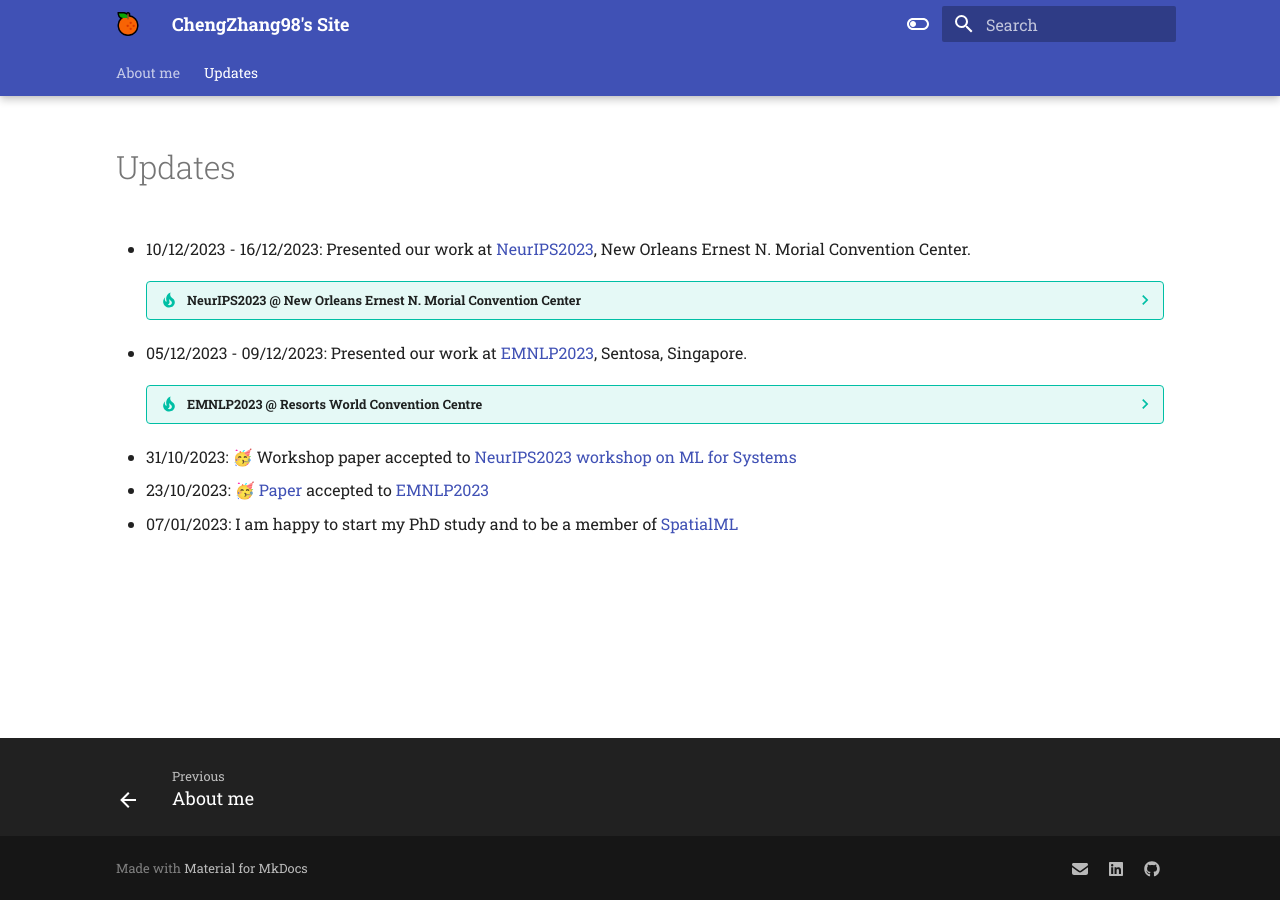
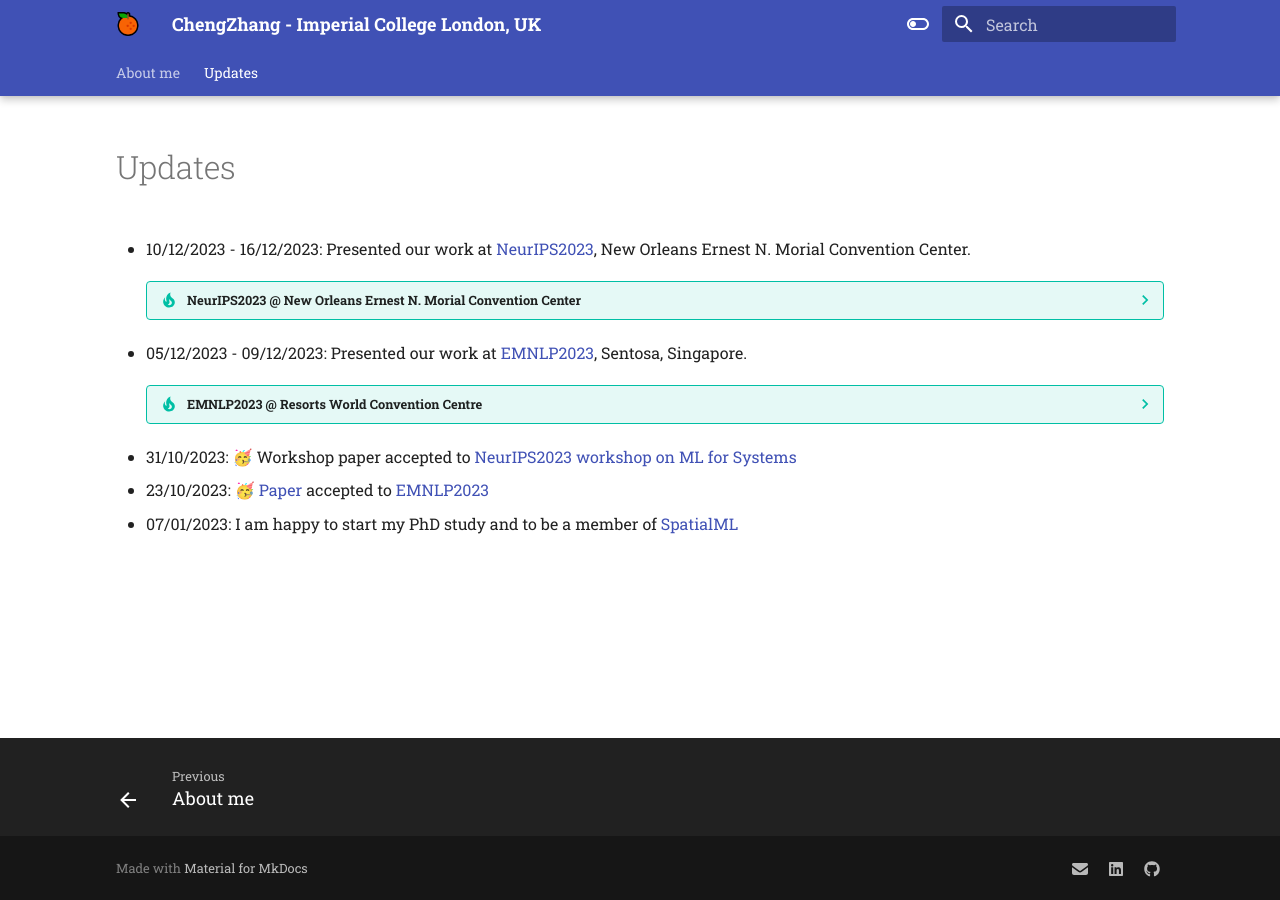
Before and after one commit to ChengZhang-98/blog, an MkDocs documentation site: the page built from docs/Updates/index.md, in a window 1280 px wide. Built offline with MkDocs 1.6.1 and Material for MkDocs 9.7.7, drawn with Linux system fonts in a browser that asks for light colours.

Commit message:
update site name

```diff
--- a/mkdocs.yml
+++ b/mkdocs.yml
@@ -1,4 +1,4 @@
-site_name: ChengZhang98's Site
+site_name: ChengZhang - Imperial College London, UK
 theme:
   name: material
   palette:
```
